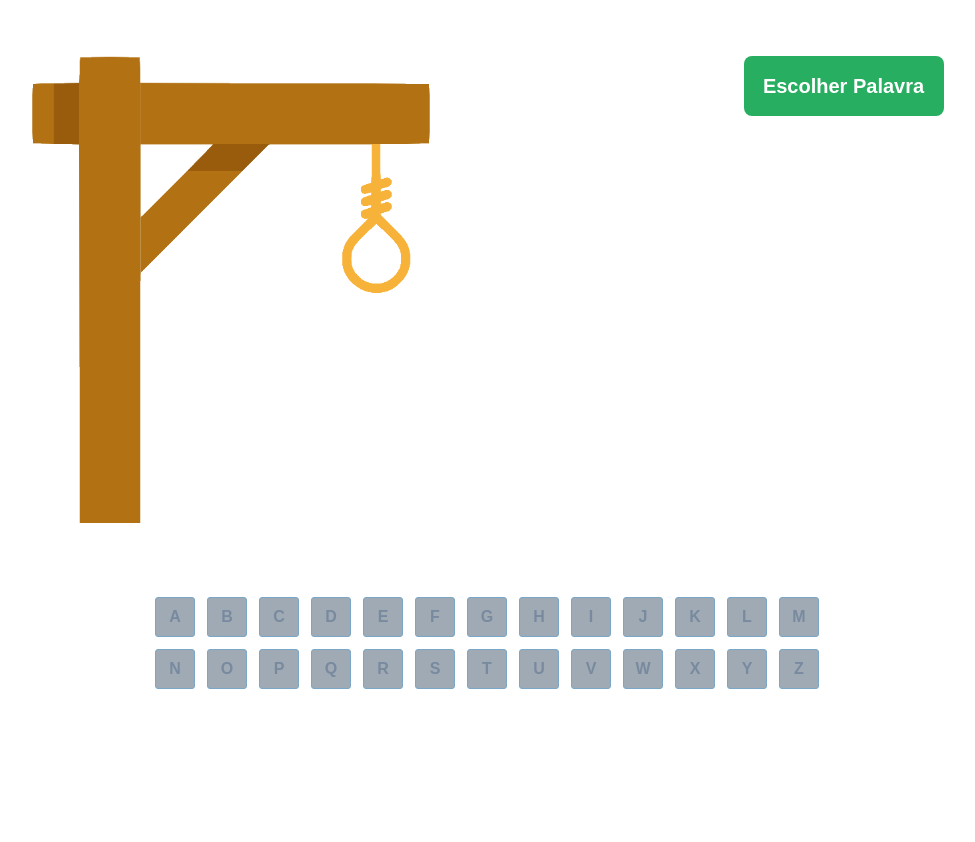
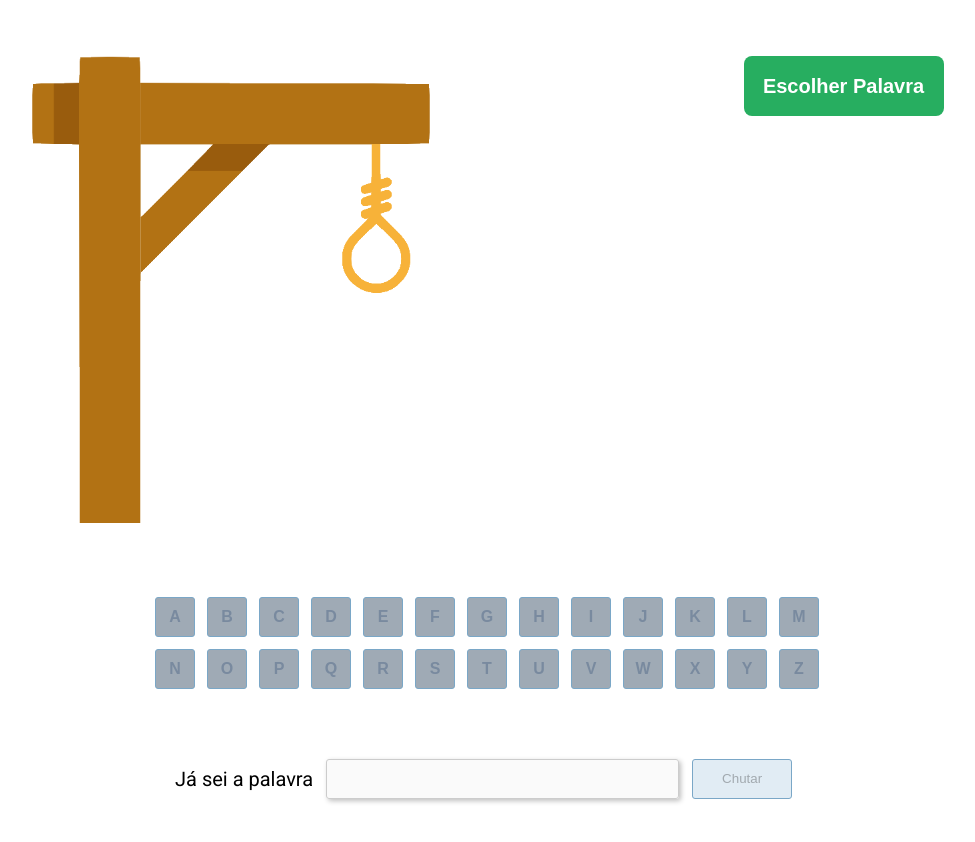
Before and after one commit to tarikochuery/projeto8-jogoforca, a React (Create React App) app: page / in a window 1280 px wide. Shown: the top 842 px of the page, without its empty margins (153-1128 px from the left). Before the commit the page ends 800 px from the top, so only its background shows below. Built offline with nearby package versions, Linux system fonts and the light colour scheme.

Commit message:
Finalizado componente de Chute

```diff
--- a/src/components/App/App.jsx
+++ b/src/components/App/App.jsx
@@ -3,17 +3,47 @@ import { Jogo } from '../Jogo/Jogo';
 import { useState } from "react";
 import palavras from '../../palavras';
 import { Letras } from "../Letras/Letras";
+import { Chute } from "../Chute/Chute";
 
 let palavraSecreta;
 const alfabeto = ["a", "b", "c", "d", "e", "f", "g", "h", "i", "j", "k", "l", "m", "n", "o", "p", "q", "r", "s", "t", "u", "v", "w", "x", "y", "z"]
+const VERDE = '#27AE60'
+const VERMELHO = '#FF0000'
 
 function App() {
   const [erros, setErros] = useState(0);
-  const [tentativas, setTentaivas] = useState(alfabeto);
+  const [tentativas, setTentativas] = useState([]);
+  const [jogoFinalizado, setJogoFinalizado] = useState(true)
+  const [corPalavraSecreta, setCorPalavraSecreta] = useState('#000')
+  const [palavraSecretaRenderizada, setPalavraSecretaRenderizada] = useState('');
 
-  const [palavraSecretaRenderizada, setPalavraSecretaRenderizada] = useState([]);
+
 
   console.log(palavraSecreta)
+
+  const verificarSeJogoFoiFinalizado = () => {
+    console.log('verifiquei')
+    if (erros === 5) {
+      setJogoFinalizado(true)
+      setCorPalavraSecreta(VERMELHO)
+      setPalavraSecretaRenderizada(palavraSecreta)
+      return
+    }
+
+    if (!palavraSecretaRenderizada.includes('_')) {
+      setJogoFinalizado(true)
+      setCorPalavraSecreta(VERDE)
+      setPalavraSecretaRenderizada(palavraSecreta)
+      return
+    }
+  }
+
+  const reiniciarJogo = () => {
+    setJogoFinalizado(false)
+    setCorPalavraSecreta('#000')
+    setErros(0)
+    setTentativas([])
+  }
 
   const construirPalavraSecretaParaRenderizacao = (palavraSecreta) => {
     let arrayPalavraSecreta = [...palavraSecreta];
@@ -25,18 +55,16 @@ function App() {
     const indexPalavraSecreta = Math.floor((Math.random()) * palavras.length);
     palavraSecreta = palavras[indexPalavraSecreta];
     setPalavraSecretaRenderizada(construirPalavraSecretaParaRenderizacao(palavraSecreta));
-    setTentaivas([]);
-    setErros(0)
+    reiniciarJogo()
   };
 
   const handeClickLetra = (letra) => {
     const arrayPalavraSecreta = [...palavraSecreta];
     const temLetraNaPalavraSecreta = arrayPalavraSecreta.includes(letra);
-    setTentaivas(anter => [...anter, letra]);
+    setTentativas(anter => [...anter, letra]);
 
     if (!temLetraNaPalavraSecreta) {
       setErros(anter => anter + 1);
-      return;
     }
 
     if (temLetraNaPalavraSecreta) {
@@ -49,7 +77,23 @@ function App() {
 
       setPalavraSecretaRenderizada(novaPalavraSecretaRenderizada)
     }
+
+    verificarSeJogoFoiFinalizado()
   };
+
+  const handleClickChute = (palavra) => {
+    setJogoFinalizado(true)
+    const eAPalavraCorreta = palavra.toLowerCase() === palavraSecreta
+    setPalavraSecretaRenderizada(palavraSecreta)
+
+    if (eAPalavraCorreta) {
+      setCorPalavraSecreta(VERDE)
+    } else {
+      setCorPalavraSecreta(VERMELHO)
+      setErros(6)
+    }
+
+  }
 
   return (
     <StyleApp>
@@ -57,13 +101,18 @@ function App() {
         quantidadeErros={erros}
         palavra={palavraSecretaRenderizada}
         clickEscolherPalavra={handleClickEscolherPalavra}
+        corPalavraSecreta={corPalavraSecreta}
       />
       <Letras
         darPalpite={handeClickLetra}
         tentativas={tentativas}
         alfabeto={alfabeto}
+        jogoFinalizado={jogoFinalizado}
       />
-      {/* <Chute /> */}
+      <Chute
+        chutar={handleClickChute}
+        jogoFinalizado={jogoFinalizado}
+      />
     </StyleApp>
   );
 }
--- a/src/components/Chute/Chute.jsx
+++ b/src/components/Chute/Chute.jsx
@@ -0,0 +1,20 @@
+import { useState } from "react";
+import { StyleChute } from "./style";
+
+export const Chute = ({ chutar, jogoFinalizado }) => {
+  const [chute, setChute] = useState('')
+  return (
+    <StyleChute>
+      <p>
+        Já sei a palavra
+      </p>
+      <input
+        value={chute}
+        onChange={(e) => setChute(e.target.value)}
+        type="text"
+        disabled={jogoFinalizado}
+      />
+      <button disabled={jogoFinalizado} onClick={() => chutar(chute)}>Chutar</button>
+    </StyleChute>
+  );
+};
--- a/src/components/Chute/style.js
+++ b/src/components/Chute/style.js
@@ -0,0 +1,32 @@
+import styled from "styled-components";
+
+export const StyleChute = styled.div`
+  display: flex;
+  gap: 13px;
+  width: 100%;
+  max-width: 624px;
+  align-items: center;
+  margin: 0 auto;
+
+  & p {
+    font-size: 20px;
+  }
+
+  & input {
+    border: 1px solid #CCCCCC;
+    box-shadow: 2px 2px 5px rgba(0, 0, 0, 0.25);
+    border-radius: 3px;
+    width: 353px;
+    height: 40px;
+    padding: 0 5px;
+    font-size: 20px;
+  }
+
+  & button {
+    background-color: #E1ECF4;
+    border: 1px solid #7AA7C7;
+    width: 100px;
+    height: 40px;
+    border-radius: 3px;
+  }
+`;
--- a/src/components/Jogo/Jogo.jsx
+++ b/src/components/Jogo/Jogo.jsx
@@ -9,10 +9,10 @@ import { StyleJogo } from './style';
 
 const imagensForca = [forca0, forca1, forca2, forca3, forca4, forca5, forca6];
 
-export const Jogo = ({ quantidadeErros, palavra, clickEscolherPalavra }) => {
+export const Jogo = ({ quantidadeErros, palavra, clickEscolherPalavra, corPalavraSecreta }) => {
 
   return (
-    <StyleJogo>
+    <StyleJogo corPalavraSecreta={corPalavraSecreta}>
       <div>
         <img src={imagensForca[quantidadeErros]} alt="Quantidade de erros" />
       </div>
--- a/src/components/Jogo/style.js
+++ b/src/components/Jogo/style.js
@@ -34,5 +34,6 @@ export const StyleJogo = styled.div`
   & p {
     font-weight: 700px;
     font-size: 50px;
+    color: ${props => props.corPalavraSecreta};
   }
 `
--- a/src/components/Letra/Letra.jsx
+++ b/src/components/Letra/Letra.jsx
@@ -1,10 +1,10 @@
 import { StyleLetra } from "./style";
 
-export const Letra = ({ letra, darPalpite, tentativas }) => {
+export const Letra = ({ letra, darPalpite, tentativas, jogoFinalizado }) => {
   return (
     <StyleLetra
       onClick={() => darPalpite(letra)}
-      disabled={tentativas.includes(letra)}
+      disabled={tentativas.includes(letra) || jogoFinalizado}
     >
       {letra.toUpperCase()}
     </StyleLetra>
--- a/src/components/Letras/Letras.jsx
+++ b/src/components/Letras/Letras.jsx
@@ -1,7 +1,7 @@
 import { Letra } from "../Letra/Letra";
 import { StyleLetras } from "./style";
 
-export const  Letras = ({ darPalpite, tentativas, alfabeto })  => {
+export const  Letras = ({ darPalpite, tentativas, alfabeto, jogoFinalizado })  => {
 
   return (
     <StyleLetras>
@@ -11,6 +11,7 @@ export const  Letras = ({ darPalpite, tentativas, alfabeto })  => {
         key={letra}
         darPalpite={darPalpite}
         tentativas={tentativas}
+        jogoFinalizado={jogoFinalizado}
       />)}
     </StyleLetras>
   )
```
